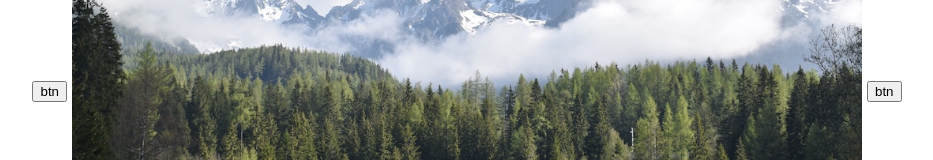
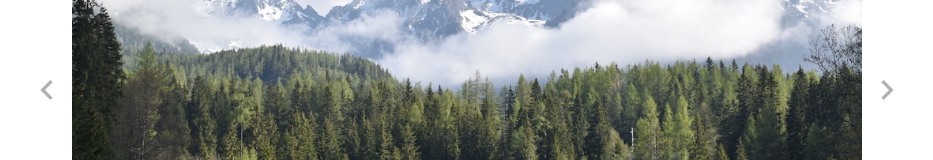
Before and after one commit to zawho/image-slider, a website built with webpack: page dist/index.html in a window 1280 px wide. Shown: the part 177-337 px from the top of the page, without its empty margins (173-1106 px from the left). Built offline with nearby package versions, Linux system fonts and the light colour scheme.

Commit message:
Add arrow icons

```diff
--- a/dist/index.html
+++ b/dist/index.html
@@ -10,11 +10,11 @@
   <body>
     <div class="slider-container">
         <div class="btn-container">
-            <button type="button" class="slider-btn" id="back-btn">btn</button>
+            <input type="image" class="slider-btn" id="back-btn" src="../src/icons/chevron-left.svg">
         </div>
         <div class="img-container"><img class="image" id="img-1" src="../src/pics/landscape-1.jpg" alt="Hilly landscape with cows"><img class="image" id="img-2" src="../src/pics/landscape-2.jpg" alt="Waterfall landscape"><img class="image" id="img-3" src="../src/pics/landscape-3.jpg" alt="Snowy mountain landscape"><img class="image" id="img-4" src="../src/pics/landscape-4.jpg" alt="Icy lake landscape with moon"><img class="image" id="img-5" src="../src/pics/landscape-5.jpg" alt="Pine trees and lake landscape"></div>
         <div class="btn-container">
-            <button type="button" class="slider-btn" id="fwd-btn">btn</button>
+            <input type="image" class="slider-btn" id="fwd-btn" src="../src/icons/chevron-right.svg">
         </div>
         <div class="nav-container"><div class="nav-node" id="node-1"></div><div class="nav-node" id="node-2"></div><div class="nav-node" id="node-3"></div><div class="nav-node" id="node-4"></div><div class="nav-node" id="node-5"></div></div>
     </div>
--- a/dist/style.css
+++ b/dist/style.css
@@ -15,6 +15,12 @@ body {
     justify-self: center;
 }
 
+
+#back-btn, #fwd-btn {
+   width: 40px;
+   opacity: 0.3;
+}
+
 #back-btn {
     margin-left: 5px;
 }
@@ -25,7 +31,6 @@ body {
 
 .img-container {
     background-color: green;
-    aspect-ratio: 16 / 9;
     margin: 5px;
     display: grid;
     grid-template-columns: 1fr;
```
Also changed, not shown: src/icons/chevron-left.svg (added), src/icons/chevron-right.svg (added).
